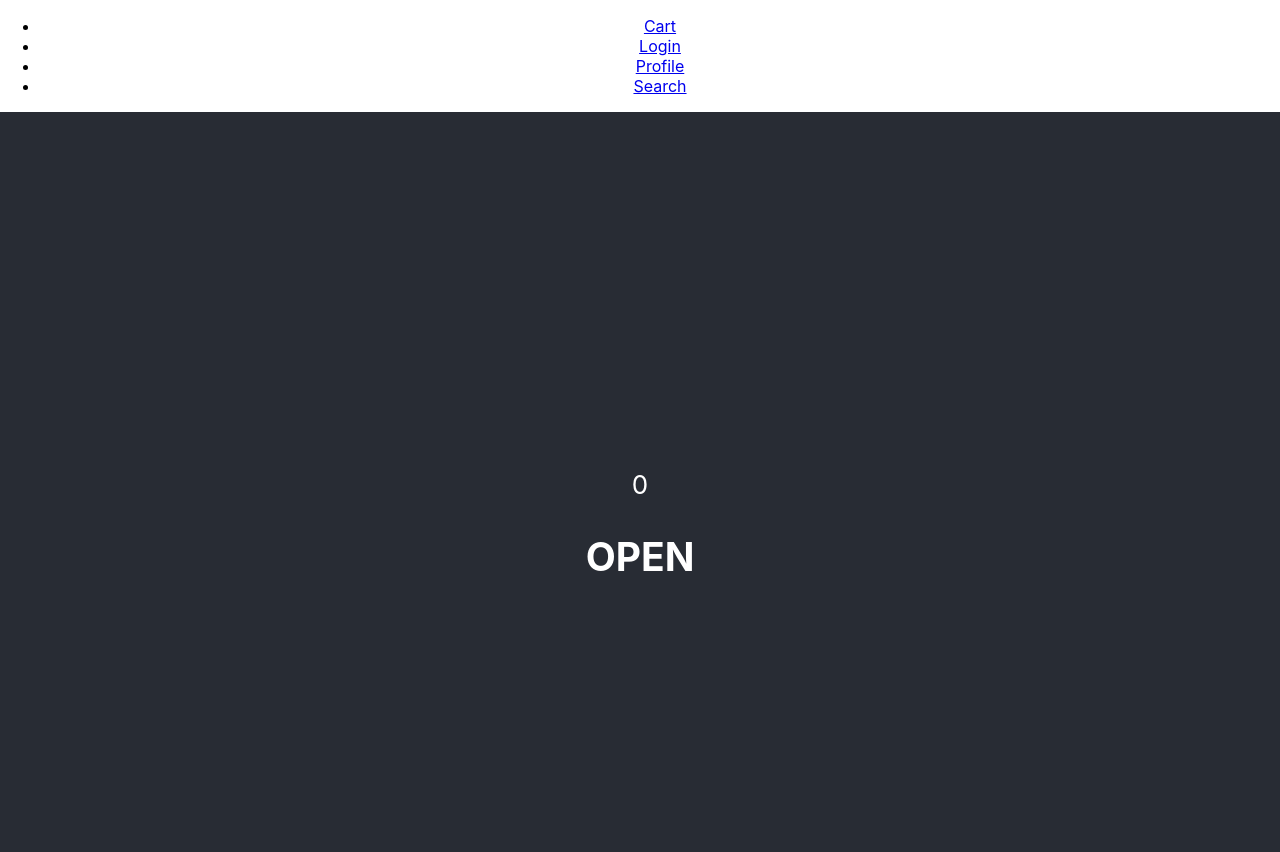
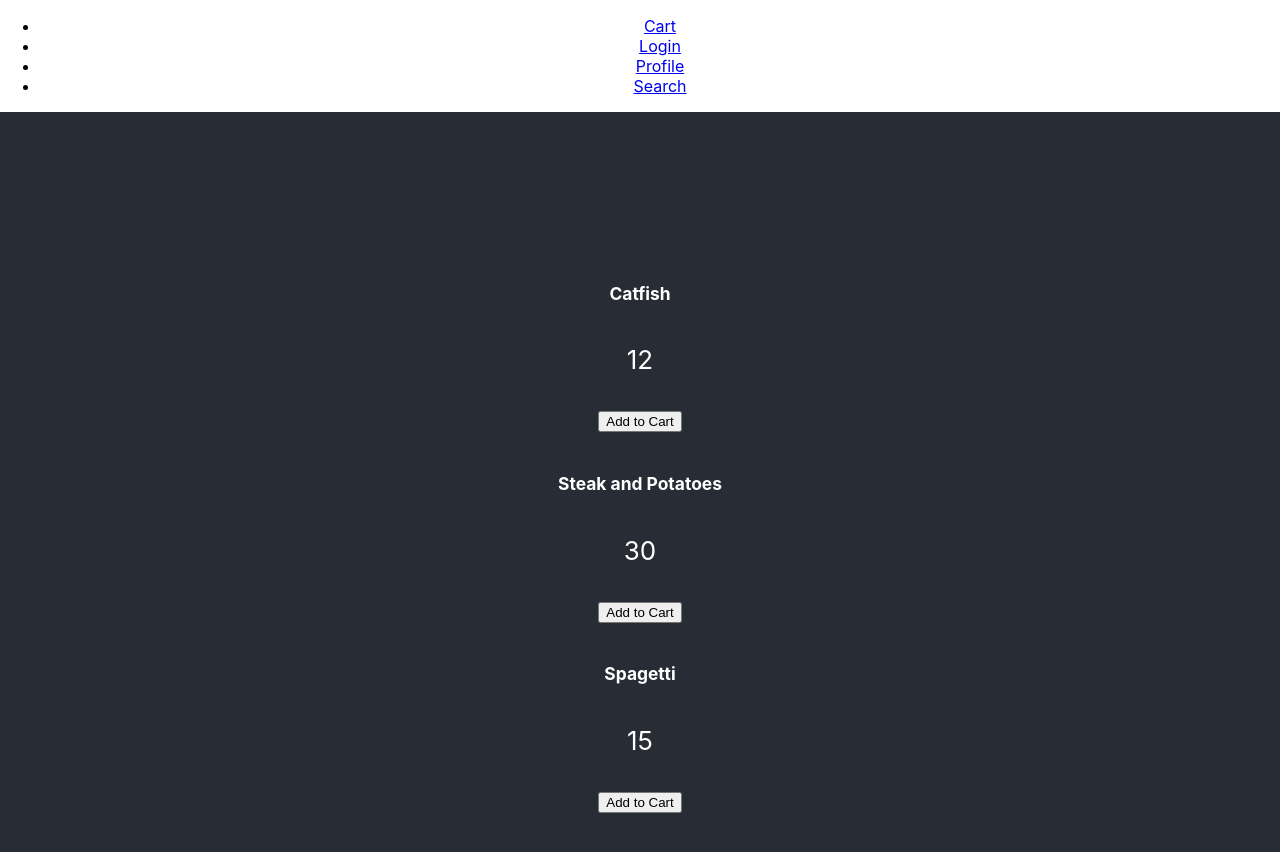
Before and after one commit to tdonovan79/fifteen-minute-food-frontend, a React (Create React App) app: page /restaurant in a window 1280 px wide. Shown: the top 852 px of the page. Built offline with nearby package versions, Linux system fonts and the light colour scheme; no server answers.

Commit message:
items going into cart

```diff
--- a/src/App.js
+++ b/src/App.js
@@ -19,7 +19,7 @@ class App extends React.Component {
         },
         token: "",
         selectedRest: "",
-        itemsInCart: [{ id: 0, name: "burger", price: 12 }, { id: 1, name: "pizza", price: 45 }]
+        itemsInCart: []
     }
 
 
@@ -108,6 +108,12 @@ class App extends React.Component {
             selectedRest: newRestId
         })
     }
+    //adds item to cart
+    addItemToCart = newItem => {
+        this.setState({
+            itemsInCart: [...this.state.itemsInCart, newItem]
+        })
+    }
 
     render() {
         // let filteredRestaurantList = this.state.restaurants.filter(restaurant => {
@@ -123,7 +129,7 @@ class App extends React.Component {
                         <Route path="/cart" render={() => <CartContainer onDeleteItem={this.onDeleteItem} itemsInCart={this.state.itemsInCart} />} />
                         <Route path="/checkout" render={() => <CheckOutContainer itemsInCart={this.state.itemsInCart} />} />
                         <Route path='/search' render={() => <SearchContainer searchTerm={this.state.searchTerm} handleSearch={this.handleSearch} restaurants={this.state.restaurants} selectRest={this.selectRest}/>} />
-                        <Route path='/restaurant' render={() => <RestaurantContainer restId={this.state.selectedRest} />} />
+                        <Route path='/restaurant' render={() => <RestaurantContainer restId={this.state.selectedRest} addItemToCart={this.addItemToCart}/>} />
                     </Switch>
                 </header>
 
--- a/src/Containers/RestaurantContainer.js
+++ b/src/Containers/RestaurantContainer.js
@@ -1,5 +1,6 @@
 import React, { Component } from 'react'
-import RestaurantCard from '../Components/SearchFiles/RestaurantCard.jsx'
+import MenuContainer from '../RestaurantComponents/MenuContainer.js'
+import menu from '../menuItems.json'
 
 export default class RestaurantContainer extends Component {
     state = {
@@ -22,7 +23,7 @@ export default class RestaurantContainer extends Component {
         }
     }
 
-
+    //fetch restaurant info from yelp api
     componentDidMount() {
         fetch(`http://localhost:3000/yelp_api_adapter/info?business_id=${this.props.restId}`)
             .then(r => r.json())
@@ -32,43 +33,19 @@ export default class RestaurantContainer extends Component {
                 })
             });
     }
+
     render() {
-        console.log(this.state)
+        console.log("menu", menu)
         return (
             <div>
-                <div className="card-container" >
+                <div className="image">
+                    <img src={this.state.restObj.image_url} alt={this.state.restObj.name} />
+                </div>
+                <div className="restaurant-name">
+                    <p>{this.state.restObj.name}</p>
+                </div>
 
-                    <div className="image">
-                        <img src={this.state.restObj.image_url} alt={this.state.restObj.name} />
-                    </div>
-                    <div className="restaurant-name">
-                        <p>{this.state.restObj.name}</p>
-                    </div>
-                    <div className="restaurant-category">
-                        <p>{this.state.restObj.categories.title} </p>
-                    </div>
-                    <div className="restaurant-price">
-                        <p>{this.state.restObj.price}</p>
-                    </div>
-                    <div className="restaurant-location">
-                        <p>{this.state.restObj.location.address1}</p>
-                    </div>
-                    <div className="restaurant-rating">
-                        <p>{this.state.restObj.rating}</p>
-                    </div>
-                    <div className="restaurant-review-count">
-                        <p>{this.state.restObj.review_count}</p>
-                    </div>
-                    <div className="restaurant-phone">
-                        <p>{this.state.restObj.display_phone}</p>
-                    </div>
-                    <div className="restaurant-transactions">
-                        <p>{this.state.restObj.transactions}</p>
-                    </div>
-                    <div className="restaurant-boolean">
-                        <p>{this.state.restObj.is_closed ? <h2>HAHA WE CLOSED</h2> : <h2>OPEN</h2>}</p>
-                    </div>
-                </div>
+                <MenuContainer menu={menu} addItemToCart={this.props.addItemToCart}/>
             </div>
         )
     }
--- /dev/null
+++ b/src/RestaurantComponents/MenuContainer.js
@@ -0,0 +1,16 @@
+import React, { Component } from 'react'
+import MenuItem from './MenuItem.js'
+
+export default class MenuContainer extends Component {
+    render() {
+        return (
+            <div>
+                {
+                this.props.menu.map(menuItem => {
+                    return <MenuItem name={menuItem.name} price={menuItem.price} addItemToCart={this.props.addItemToCart}/>
+                })
+                }
+            </div>
+        )
+    }
+}
--- /dev/null
+++ b/src/RestaurantComponents/MenuItem.js
@@ -0,0 +1,17 @@
+import React, { Component } from 'react'
+
+export default class MenuItem extends Component {
+
+    handleClick = () => {
+        this.props.addItemToCart(this.props)
+    }
+    render() {
+        return (
+            <div>
+                <h6>{this.props.name}</h6>
+                <p>{this.props.price}</p>
+                <button onClick={this.handleClick}>Add to Cart</button>
+            </div>
+        )
+    }
+}
--- /dev/null
+++ b/src/menuItems.json
@@ -0,0 +1,15 @@
+[
+    {
+        "name": "Catfish",
+        "price": 12
+    },
+    {
+        "name": "Steak and Potatoes",
+        "price": 30
+    },
+    {
+        "name": "Spagetti",
+        "price": 15
+    }
+
+]
```
